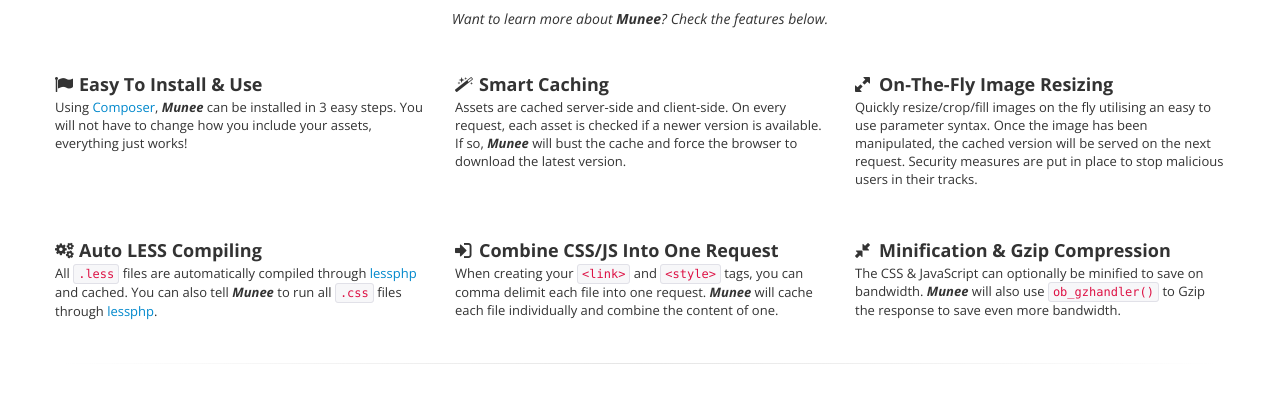
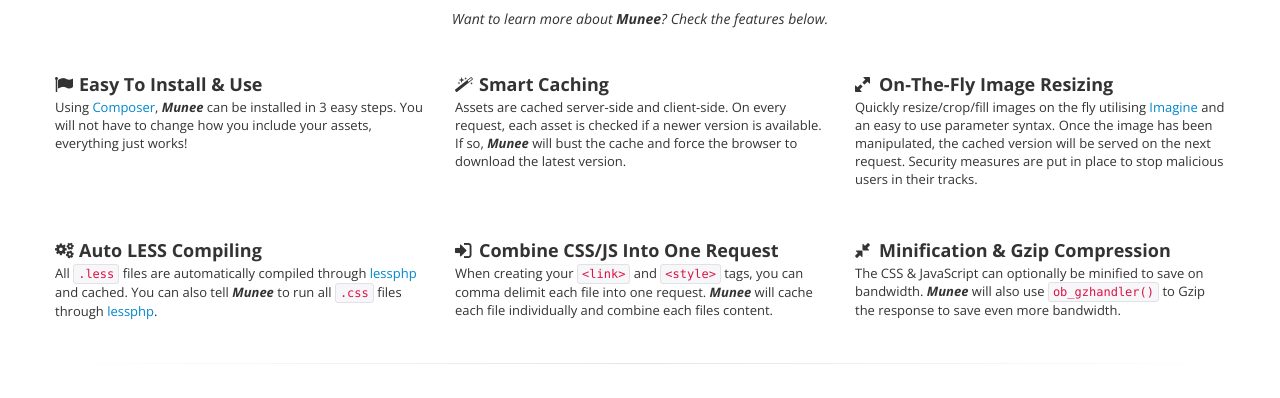
Before and after one commit to meenie/munee, a Jekyll site: the page index.html, which Jekyll copies as it is, in a window 1280 px wide. Shown: the part 381-779 px from the top of the page. Built offline with Jekyll 4.4.1, drawn with Linux system fonts in a browser that asks for light colours; comment, search, counter and statistics services are not loaded.

Commit message:
Updating the landing page to give Avalanche123 credit for the Image Manipulation library.

```diff
--- a/index.html
+++ b/index.html
@@ -1,5 +1,5 @@
 <!DOCTYPE html>
-<html lang="en">
+<html lang="en" xmlns="http://www.w3.org/1999/html">
 <head>
     <meta charset="utf-8">
     <title>Munee: Optimising Your Assets</title>
@@ -130,7 +130,7 @@
             <h3>On-The-Fly Image Resizing</h3>
 
             <p>
-                Quickly resize/crop/fill images on the fly utilising an easy to use parameter syntax.  Once the image has
+                Quickly resize/crop/fill images on the fly utilising <a target="_blank" href="http://imagine.readthedocs.org/en/latest/">Imagine</a> and an easy to use parameter syntax.  Once the image has
                 been manipulated, the cached version will be served on the next request.  Security measures are put in place
                 to stop malicious users in their tracks.
             </p>
@@ -155,7 +155,8 @@
             <h3>Combine CSS/JS Into One Request</h3>
             <p>
                 When creating your <code>&lt;link&gt;</code> and <code>&lt;style&gt;</code> tags, you can comma delimit
-                each file into one request.  <em><strong>Munee</strong></em> will cache each file individually and combine the content of one.
+                each file into one request.  <em><strong>Munee</strong></em> will cache each file individually and combine
+                each files content.
             </p>
         </div>
         <!--end span4-->
```
